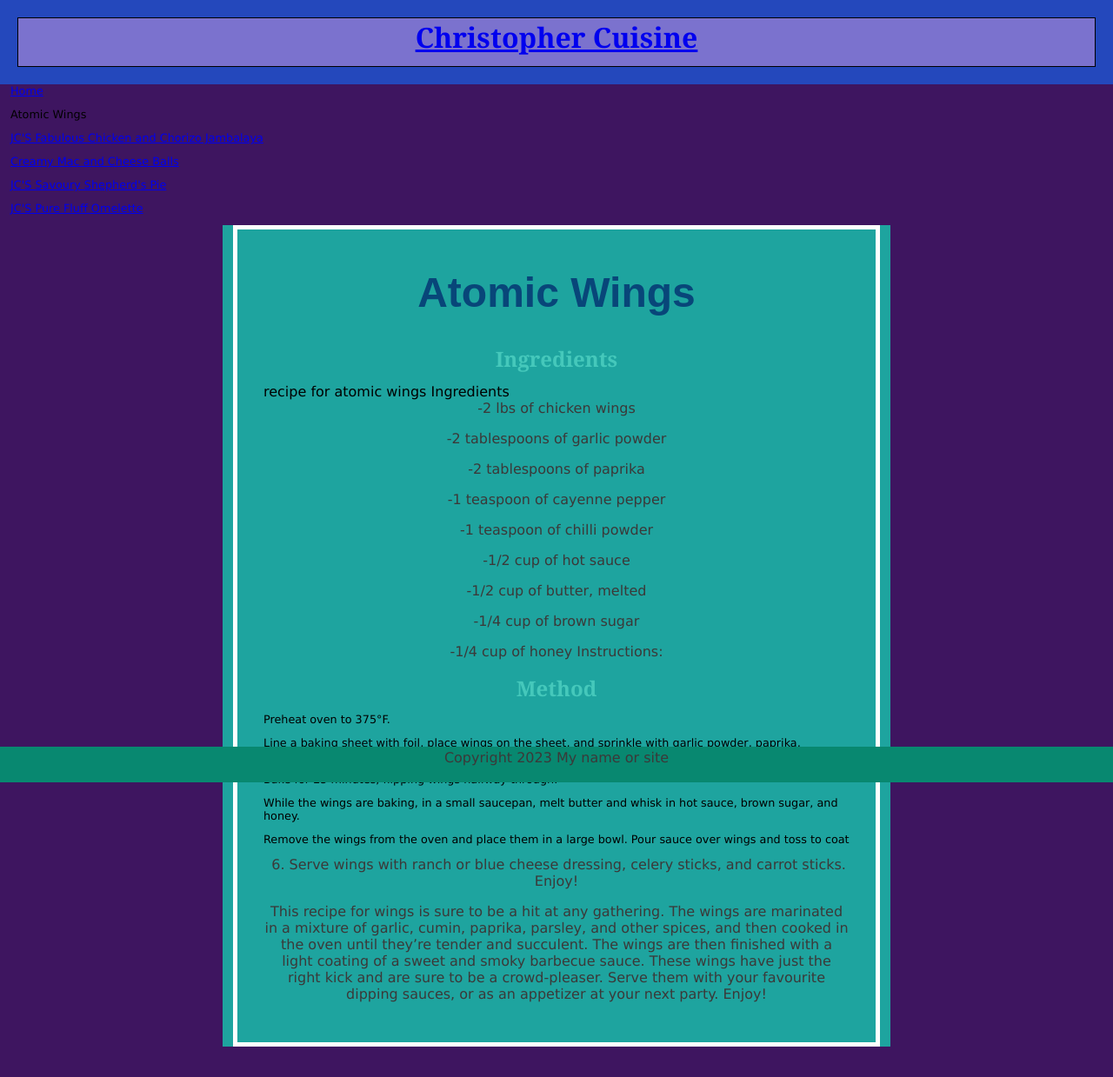
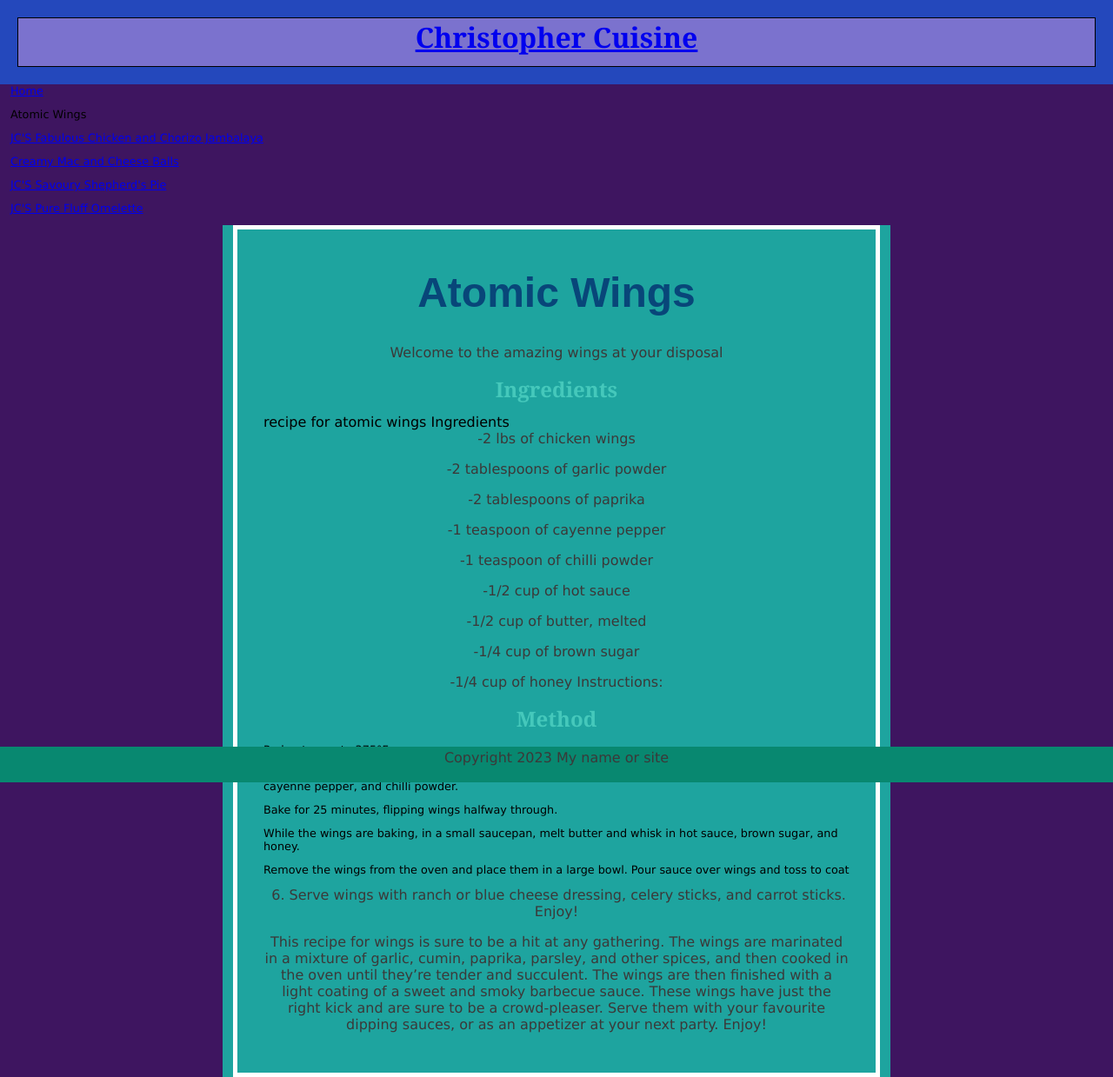
Before and after one commit to JEREMY-0/JCuisine, a Jekyll site: the page built from _recipes/recipe2.md, in a window 1280 px wide. Shown: the whole page at 87% size. Built offline with Jekyll 4.4.1, drawn with Linux system fonts in a browser that asks for light colours; before the commit the page ends 1204 px from its top, so only the background shows below that.

Commit message:
Update Recipe “recipe2”

```diff
--- a/_recipes/recipe2.md
+++ b/_recipes/recipe2.md
@@ -5,6 +5,8 @@ order: 1
 layout: recipe
 published: true
 ---
+W﻿elcome to the amazing wings at your disposal
+
 # Ingredients
 
 recipe for atomic wings Ingredients
```
